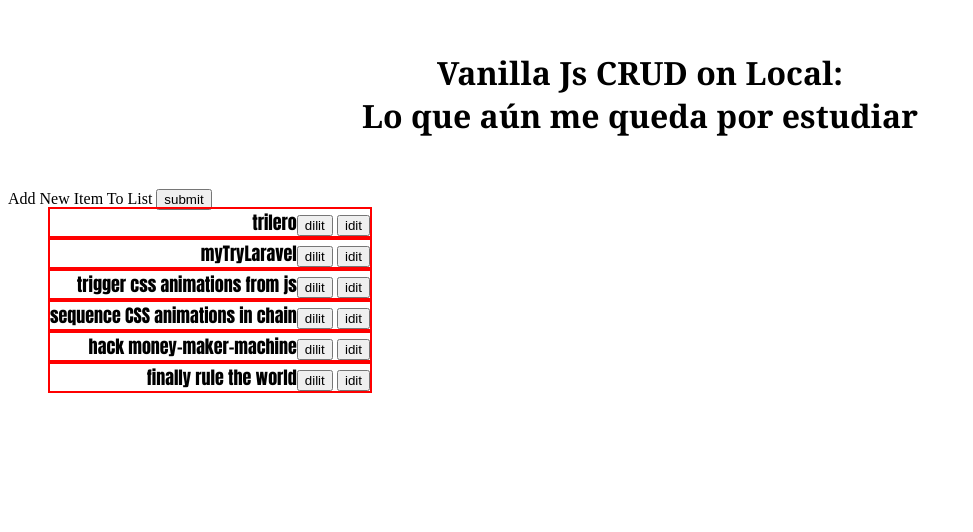
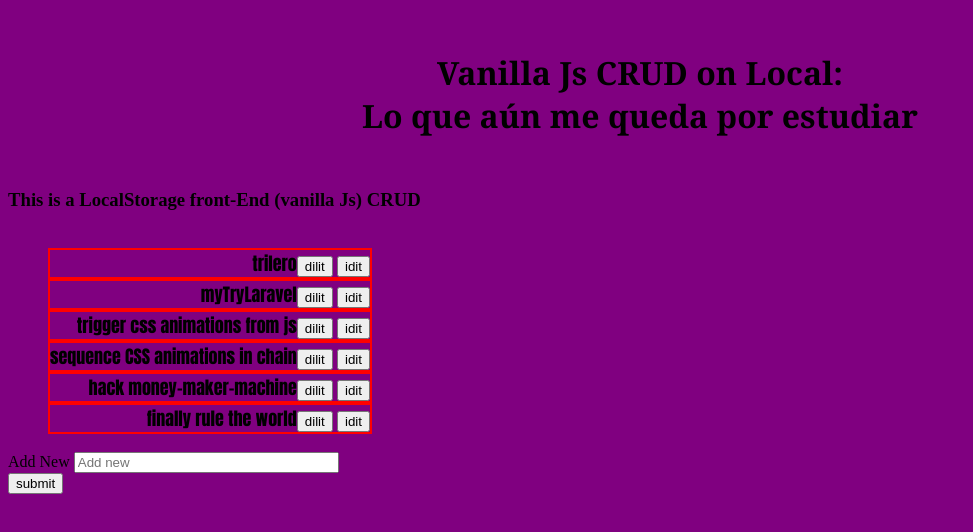
Before and after one commit to raykotab/ToDoFront, a plain HTML site: page index.html in a window 1280 px wide. Shown: the whole page, without its empty margins (0-973 px from the left). Drawn offline with Linux system fonts and the light colour scheme.

Commit message:
imput works, and list too, but not with value, returns null

```diff
--- a/index.html
+++ b/index.html
@@ -14,6 +14,11 @@
                 Lo que aún me queda por estudiar
             </h1>
         </div>
+        <div>
+            <h3>
+                This is a LocalStorage front-End (vanilla Js) CRUD
+            </h3>
+        </div>
     </header>
     <main>
         <section id="listContainer">
@@ -22,16 +27,21 @@
 
                 </ul>
             </div>
-
-
         </section>
         <section id="listModify">
-            <form>
-                <label for="newListElement">Add New Item To List</label>
-                <intput type="text" id="newListElement" name="newListElement"></intput>
-                <button type="button">submit</button>
+            <form id="form">
+                <div id="input">
+                    <label for="newListElement">Add New</label>
+                    <input type="text" id="newListElement" name="newListElement"
+                     placeholder="Add new"
+                     size="30"></intput>
+                </div>
+                <div id="submitButton">
+                    <button type="button" id="createItem" onclick="addListItem()">submit</button>
+                </div>
             </form>
         </section>
+
     </main>
     <script src="main.js"></script>
     <!-- <script src="arraySplice.js"></script> -->
--- a/main.js
+++ b/main.js
@@ -28,7 +28,6 @@ function showList(ToDo) {
         `;
     }
 
-
 //   for (let i = 0; i < ToDo.length; i++) {
 //     let listElement = document.createElement("li");
 //     listElement.appendChild(document.createTextNode(ToDo[i]));
@@ -38,17 +37,9 @@ function showList(ToDo) {
 //     list.appendChild(listElement);
 //     container.appendChild(list);
 //   }
-  //return list;
-
-
-
 
 }
-
-
-
 showList(ToDo);
-
 
 
 function resolveAfterHalfSec () {
@@ -59,24 +50,19 @@ function resolveAfterHalfSec () {
     });
 }
 
+
 async function deleteItem(indiceArray) {
-    console.log(ToDo);
-    console.log(indiceArray);
 
     await resolveAfterHalfSec();
-    //let time = await location.reload();
     ToDo.splice(indiceArray, 1);
-    //location.reload();
     showList(ToDo);
     return;
-    //return result;
 }
 
+function addListItem() {
 
-
-
-function addListItem() {
-  //pillar el input de form
-  //asociarlo a una variable string
-  //pushearlo al array
+    const newItemInput = document.querySelector('input[name="newListElement"]');
+    const newItem = newItemInput.nodeValue;
+    ToDo.push(newItem);
+   showList(ToDo);
 }
--- a/style.css
+++ b/style.css
@@ -5,20 +5,21 @@ h1 {
     font-family: Cambria, Cochin, Georgia, Times, 'Times New Roman', serif;
     text-decoration-color: blueviolet;
 }
-/*
+
 body {
-    display: flex;
-    align-items: column;
-} */
+    background-color: purple;
+    /* display: flex;
+    align-items: column; */
+}
 
 #listContainer {
-    position: absolute;
+    /* position: absolute; */
     display: flex;
     /* align-items: row; */
 }
 
 #list {
-    position: relative;
+    /* position: relative; */
    /* display: flex; */
    list-style-type: none;
     text-align: left;
@@ -31,7 +32,7 @@ body {
 .buttons {
     display: flex;
     justify-content: flex-end;
-    position: relative;
+    /* position: relative; */
     justify-content: flex-end;
     border: 2px solid red;
 }
```
